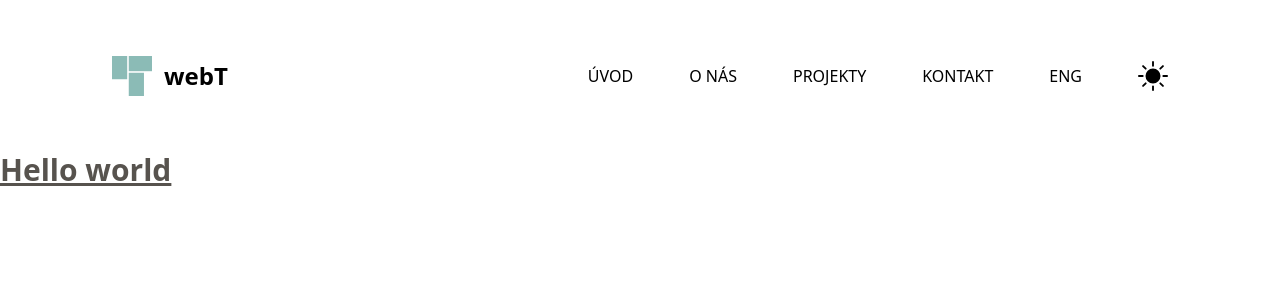
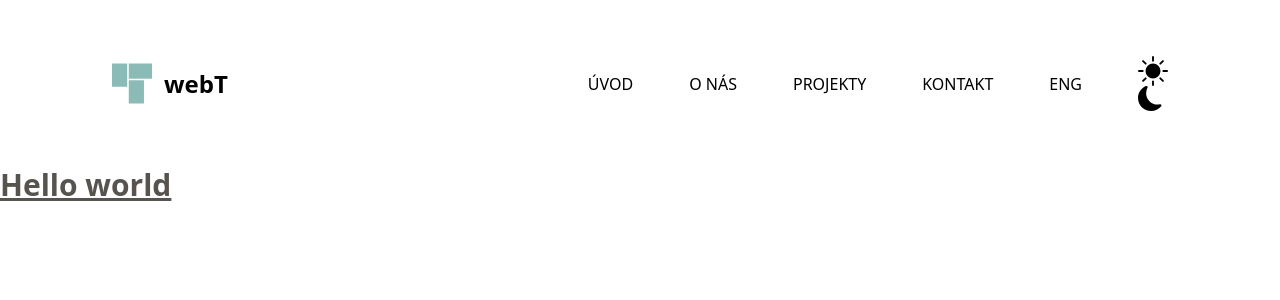
Before and after one commit to webt-sk/webt-sk.github.io, a Next.js app: page / in a window 1280 px wide. Shown: the top 300 px of the page. Built offline with nearby package versions, Linux system fonts and the light colour scheme.

Commit message:
dark theme working

```diff
--- a/components/Navbar.js
+++ b/components/Navbar.js
@@ -1,31 +1,47 @@
+import { useTheme } from "next-themes";
 import Link from "next/link";
 
+const linkClasses = "self-center mx-7 dark:text-white";
+
 export default function Navbar(props) {
+  const { theme, setTheme } = useTheme();
+
+  function changeTheme() {
+    switch (theme) {
+      case "light":
+        setTheme("dark");
+        break;
+      case "dark":
+        setTheme("light");
+        break;
+    }
+  }
+
   return (
     <header className="bg-transparent flex justify-end px-28 py-14">
       <div className="flex justify-between mr-auto">
         <img height="40" width="40" src="/logo_blue.svg" alt="webt logo" />
-        <div className="font-bold text-center h-fit self-center ml-3 text-2xl">
+        <div className="font-bold text-center h-fit self-center ml-3 text-2xl dark:text-white">
           webT
         </div>
       </div>
       <nav className="flex justify-between">
         <Link href="/">
-          <a className="self-center mx-7">ÚVOD</a>
+          <a className={linkClasses}>ÚVOD</a>
         </Link>
         <Link href="/o-nas">
-          <a className="self-center mx-7">O NÁS</a>
+          <a className={linkClasses}>O NÁS</a>
         </Link>
         <Link href="/projekty">
-          <a className="self-center mx-7">PROJEKTY</a>
+          <a className={linkClasses}>PROJEKTY</a>
         </Link>
         <Link href="/kontakt">
-          <a className="self-center mx-7">KONTAKT</a>
+          <a className={linkClasses}>KONTAKT</a>
         </Link>
-        <a href="eng" className="self-center mx-7">
+        <a href="eng" className={linkClasses}>
           ENG
         </a>
-        <button className="ml-7">
+        <button onClick={changeTheme} className="ml-7 dark:text-white">
           <svg
             xmlns="http://www.w3.org/2000/svg"
             width="30"
@@ -35,6 +51,16 @@ export default function Navbar(props) {
           >
             <path d="M8 12a4 4 0 1 0 0-8 4 4 0 0 0 0 8zM8 0a.5.5 0 0 1 .5.5v2a.5.5 0 0 1-1 0v-2A.5.5 0 0 1 8 0zm0 13a.5.5 0 0 1 .5.5v2a.5.5 0 0 1-1 0v-2A.5.5 0 0 1 8 13zm8-5a.5.5 0 0 1-.5.5h-2a.5.5 0 0 1 0-1h2a.5.5 0 0 1 .5.5zM3 8a.5.5 0 0 1-.5.5h-2a.5.5 0 0 1 0-1h2A.5.5 0 0 1 3 8zm10.657-5.657a.5.5 0 0 1 0 .707l-1.414 1.415a.5.5 0 1 1-.707-.708l1.414-1.414a.5.5 0 0 1 .707 0zm-9.193 9.193a.5.5 0 0 1 0 .707L3.05 13.657a.5.5 0 0 1-.707-.707l1.414-1.414a.5.5 0 0 1 .707 0zm9.193 2.121a.5.5 0 0 1-.707 0l-1.414-1.414a.5.5 0 0 1 .707-.707l1.414 1.414a.5.5 0 0 1 0 .707zM4.464 4.465a.5.5 0 0 1-.707 0L2.343 3.05a.5.5 0 1 1 .707-.707l1.414 1.414a.5.5 0 0 1 0 .708z" />
           </svg>
+          <svg
+            xmlns="http:/ / www.w3.org / 2000 /
+              svg "
+            width="25"
+            height="25"
+            fill="currentColor"
+            viewBox="0 0 16 16"
+          >
+            <path d="M6 .278a.768.768 0 0 1 .08.858 7.208 7.208 0 0 0-.878 3.46c0 4.021 3.278 7.277 7.318 7.277.527 0 1.04-.055 1.533-.16a.787.787 0 0 1 .81.316.733.733 0 0 1-.031.893A8.349 8.349 0 0 1 8.344 16C3.734 16 0 12.286 0 7.71 0 4.266 2.114 1.312 5.124.06A.752.752 0 0 1 6 .278z" />
+          </svg>
         </button>
       </nav>
     </header>
--- a/package.json
+++ b/package.json
@@ -11,6 +11,7 @@
   },
   "dependencies": {
     "next": "12.1.5",
+    "next-themes": "^0.1.1",
     "react": "18.0.0",
     "react-dom": "18.0.0"
   },
--- a/pages/_app.js
+++ b/pages/_app.js
@@ -1,7 +1,12 @@
-import '../styles/globals.css'
+import { ThemeProvider } from "next-themes";
+import "../styles/globals.css";
 
 function MyApp({ Component, pageProps }) {
-  return <Component {...pageProps} />
+  return (
+    <ThemeProvider attribute="class" enableColorScheme={false}>
+      <Component {...pageProps} />
+    </ThemeProvider>
+  );
 }
 
-export default MyApp
+export default MyApp;
--- a/pages/index.js
+++ b/pages/index.js
@@ -1,10 +1,10 @@
 import Navbar from "../components/Navbar";
 
-export default function Home() {
+export default function Home(props) {
   return (
     <>
       <Navbar />
-      <h1 className="underline font-bold text-3xl text-stone-600">
+      <h1 className="underline font-bold text-3xl text-stone-600 dark:text-cyan-200">
         Hello world
       </h1>
     </>
```
Also changed, not shown: 1 other file (tests, documents, lock files or other folders).
